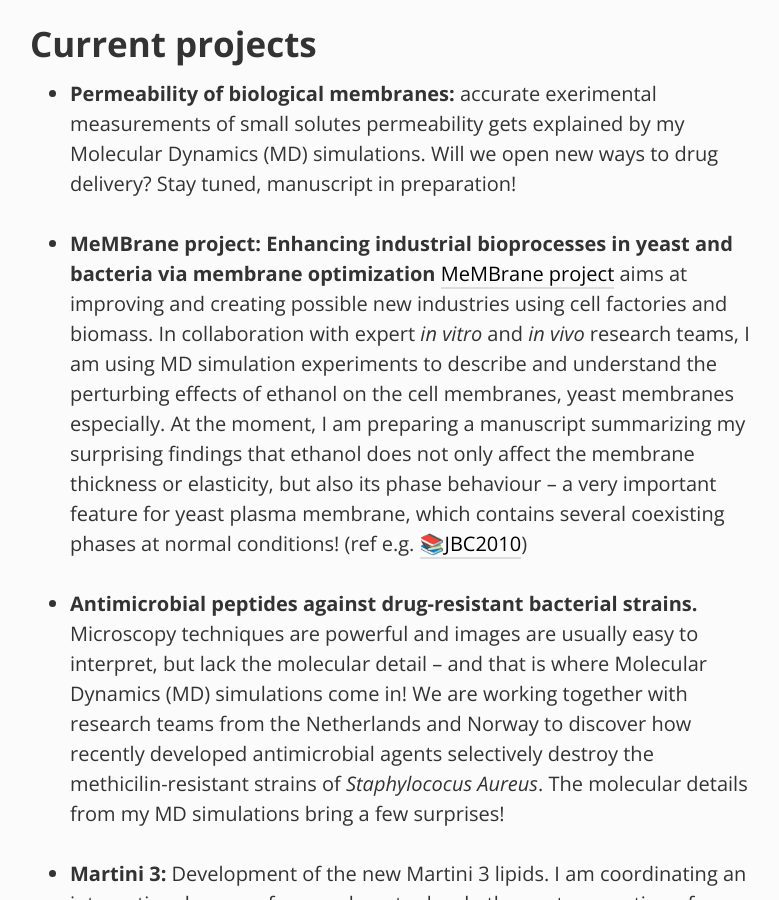
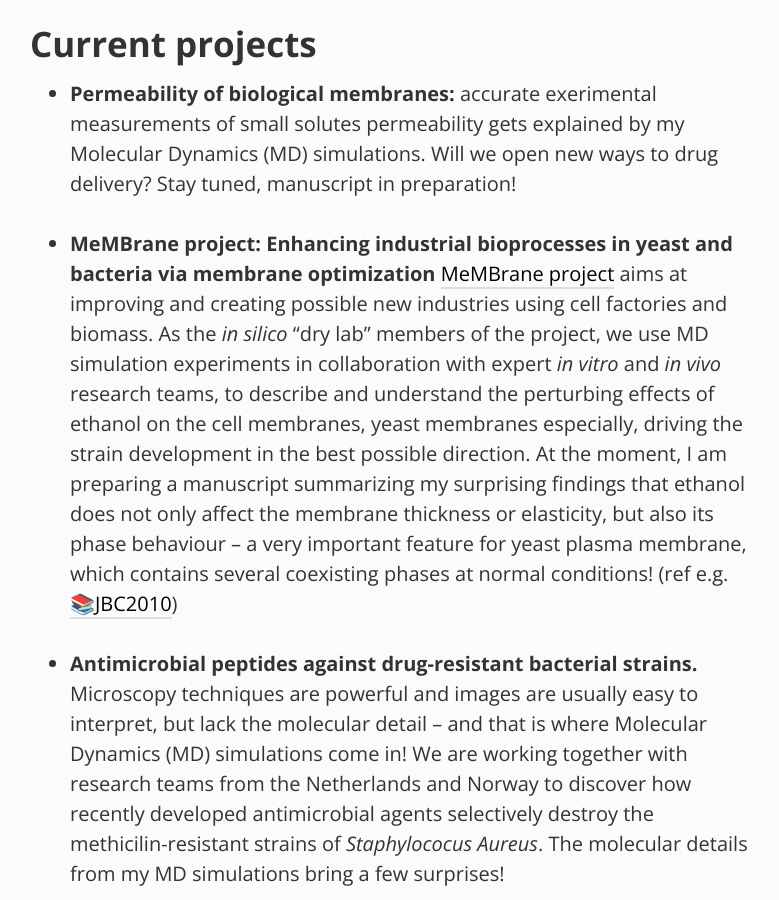
Before and after one commit to jmelcr/jmelcr.github.io, a Jekyll site: the page built from projects.md, in a window 1280 px wide and 900 px high, scrolled down 313 px. Shown: the whole window, without its empty margins (250-1029 px from the left). Built offline with Jekyll 4.4.1, drawn with Linux system fonts in a browser that asks for light colours; comment, search, counter and statistics services are not loaded.

```diff
--- a/projects.md
+++ b/projects.md
@@ -18,9 +18,12 @@ manuscript in preparation!
 - **MeMBrane project: Enhancing industrial bioprocesses in yeast and bacteria via membrane optimization**
 [MeMBrane project](https://www.membrane.org.uk/)
 aims at improving and creating possible new industries using cell factories and biomass.
-In collaboration with expert *in vitro* and *in vivo* research teams,
-I am using MD simulation experiments to describe and understand
-the perturbing effects of ethanol on the cell membranes, yeast membranes especially.
+As the _in silico_ "dry lab" members of the project,
+we use MD simulation experiments
+in collaboration with expert *in vitro* and *in vivo* research teams,
+to describe and understand
+the perturbing effects of ethanol on the cell membranes, yeast membranes especially,
+driving the strain development in the best possible direction.
 At the moment,
 I am preparing a manuscript summarizing my surprising findings
 that ethanol does not only affect the membrane thickness or elasticity,
```
Also changed, not shown: _posts/2021-02-17-LD-Imaging-made-simple.md (added, +6 -0 lines), publications.md (+4 -2 lines).
